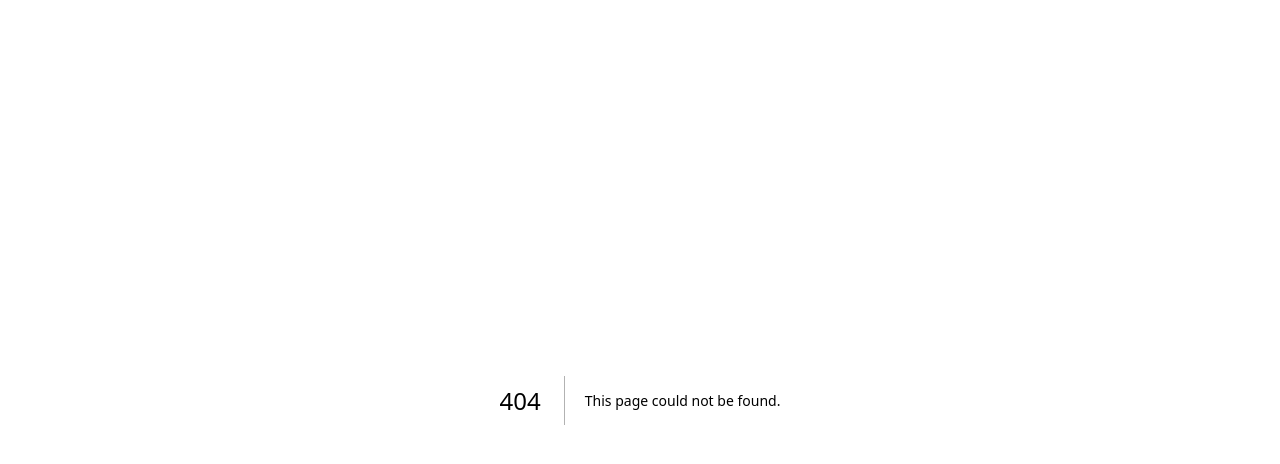
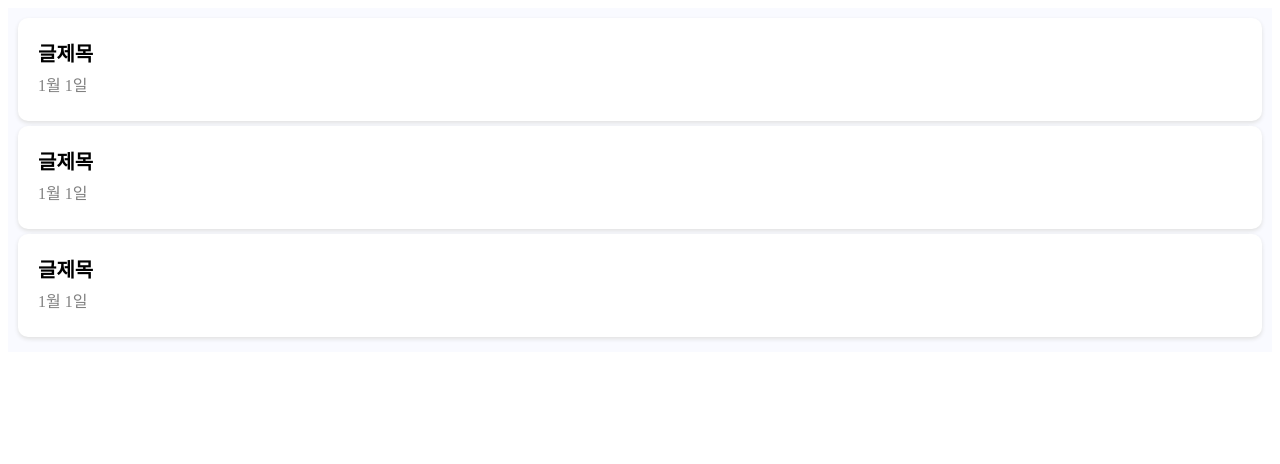
Before and after one commit to hoonee-math/Next.js-forum, a Next.js app: page /list in a window 1280 px wide. Before the commit this address had no page. Shown: the top 464 px of the page. Built offline with nearby package versions, Linux system fonts and the light colour scheme.

Commit message:
chore: 게시판 페이지 컴포넌트, 스타일 추가

```diff
--- a/app/globals.css
+++ b/app/globals.css
@@ -0,0 +1,20 @@
+.list-bg {
+  background: rgb(249, 250, 255);
+  padding: 10px;
+}
+.list-item {
+  background: white;
+  border-radius: 10px;
+  padding: 20px;
+  margin-bottom: 5px;
+  box-shadow: rgb(224, 224, 224) 0px 2px 4px 0px;
+}
+.list-item h4 {
+  font-size: 20px;
+  font-weight: 800;
+  margin: 0;
+}
+.list-item p {
+  color: grey;
+  margin : 5px 0px;
+}
--- /dev/null
+++ b/app/list/page.js
@@ -0,0 +1,18 @@
+export default async function List() {
+  return (
+    <div className="list-bg">
+      <div className="list-item">
+        <h4>글제목</h4>
+        <p>1월 1일</p>
+      </div>
+      <div className="list-item">
+        <h4>글제목</h4>
+        <p>1월 1일</p>
+      </div>
+      <div className="list-item">
+        <h4>글제목</h4>
+        <p>1월 1일</p>
+      </div>
+    </div>
+  )
+}
```
